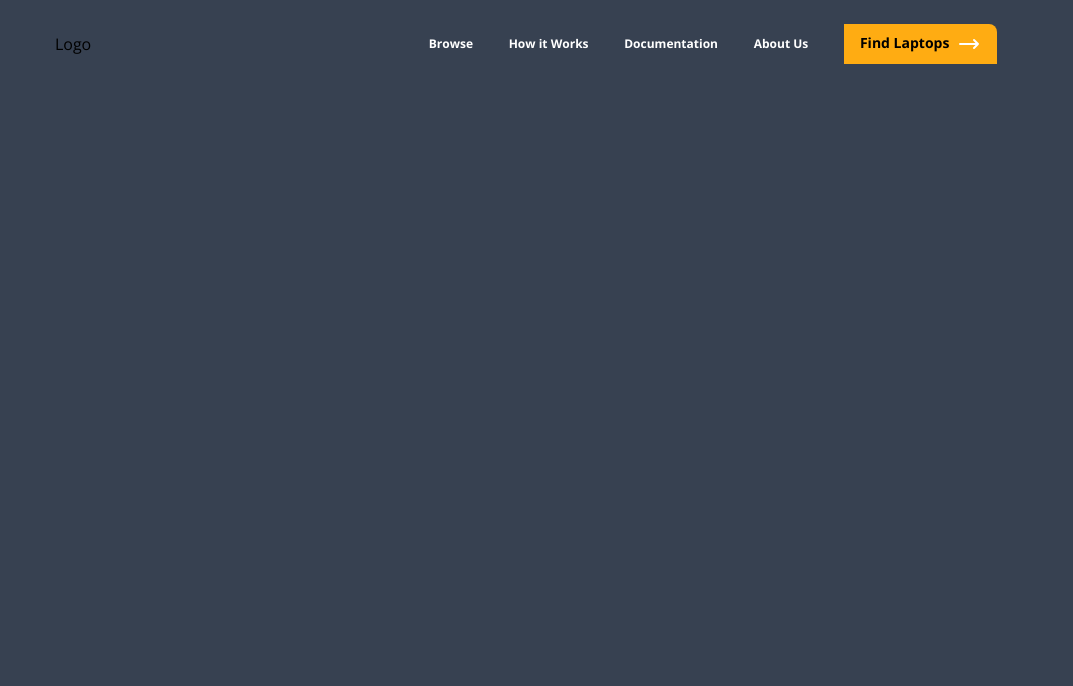
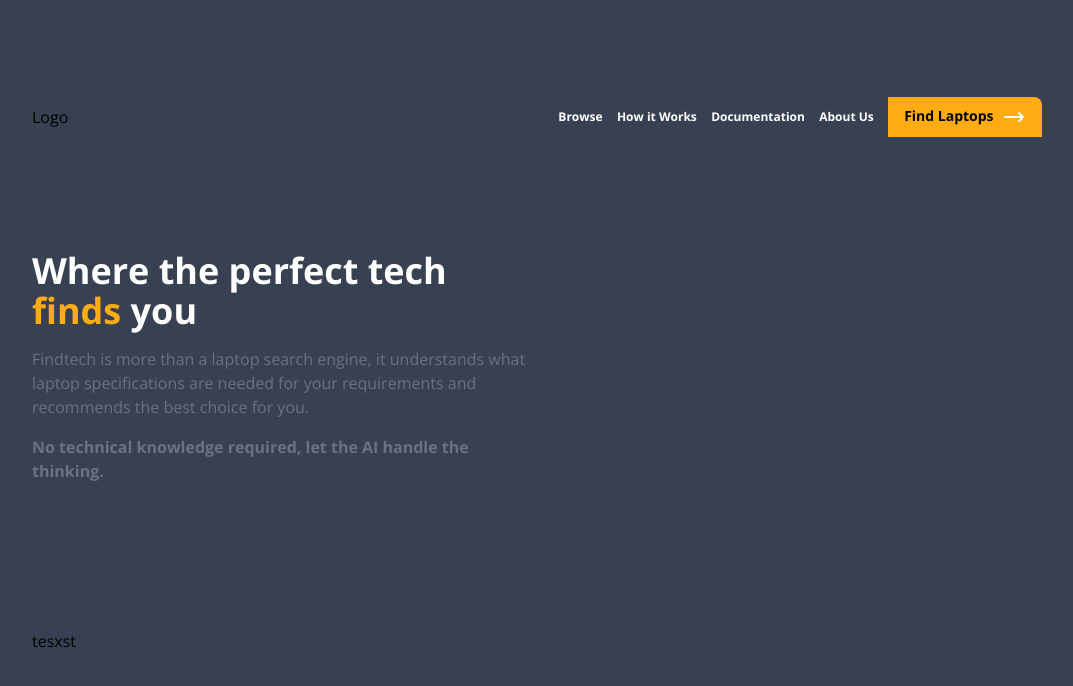
Before and after one commit to MajorQ/FindTech, a React (Create React App) app: page / in a window 1280 px wide. Shown: the top 686 px of the page, without its empty margins (96-1169 px from the left). Built offline with nearby package versions, Linux system fonts and the light colour scheme.

Commit message:
feat: add HeaderBody

```diff
--- a/src/App.css
+++ b/src/App.css
@@ -1,5 +1,5 @@
 .App {
-  text-align: center;
+  @apply font-body
 }
 
 .App-logo {
--- a/src/App.js
+++ b/src/App.js
@@ -3,7 +3,7 @@
 
 const App = () => {
 	return (
-		<div className="App font-body">
+		<div className="App">
 			<LandingPage />
 			{/* <header className="App-header">
 				<img src={logo} className="App-logo" alt="logo" />
--- /dev/null
+++ b/src/components/main-header/HeaderBody.jsx
@@ -0,0 +1,21 @@
+const HeaderBody = () => {
+	return (
+		<div className="col-span-1">
+			<div className="text-4xl font-bold my-4">
+				<span className="text-white">Where the perfect tech </span>
+				<span className="text-accent">finds </span>
+				<span className="text-white">you</span>
+			</div>
+			<p className="text-gray-500 my-4">
+				Findtech is more than a laptop search engine, it understands what laptop
+				specifications are needed for your requirements and recommends the best
+				choice for you.
+			</p>
+			<p className="text-gray-500 font-bold">
+				No technical knowledge required, let the AI handle the thinking.
+			</p>
+		</div>
+	);
+};
+
+export default HeaderBody;
--- a/src/components/main-header/NavBar.jsx
+++ b/src/components/main-header/NavBar.jsx
@@ -7,7 +7,7 @@
 
 const NavBar = () => {
 	return (
-		<nav className="flex justify-around items-center bg-transparent py-6">
+		<nav className="flex justify-between items-center bg-transparent py-6 col-span-2">
 			{/* logo */}
 			<div>Logo</div>
 
--- a/src/pages/LandingPage.jsx
+++ b/src/pages/LandingPage.jsx
@@ -1,10 +1,13 @@
+import HeaderBody from '../components/main-header/HeaderBody';
 import NavBar from '../components/main-header/NavBar';
 
 const LandingPage = () => {
 	return (
 		<div className="h-screen">
-			<header className="bg-gray-700 h-full">
+			<header className="grid grid-cols-2 bg-gray-700 h-full px-32">
 				<NavBar />
+				<HeaderBody />
+				<div className="col-span-2">tesxst</div>
 			</header>
 		</div>
 	);
```
Also changed, not shown: src/components/main-header/HeaderButton.jsx (added).
